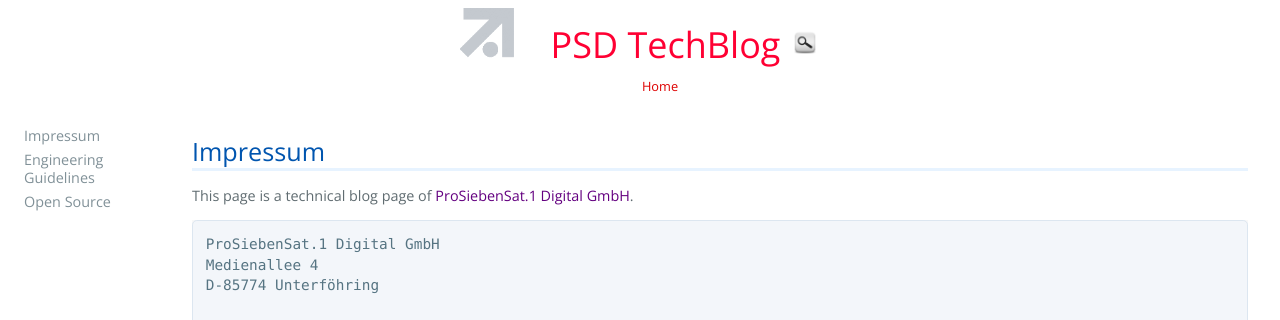
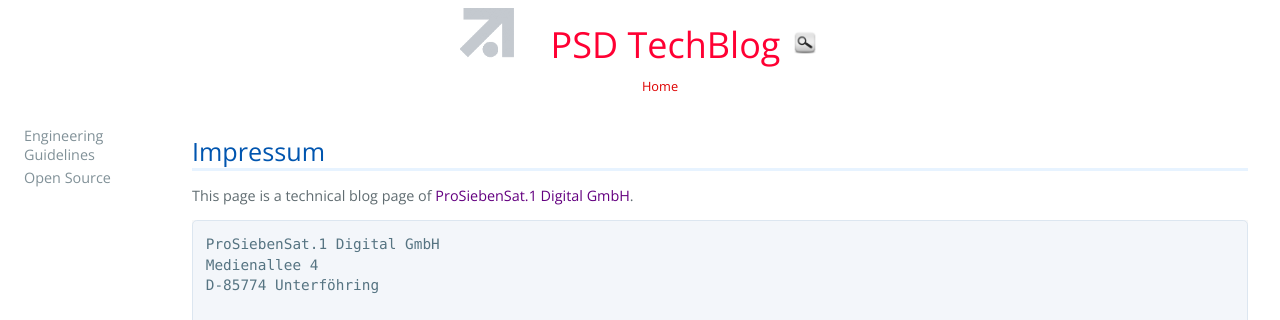
Before and after one commit to croedel/PSD-blog, a Jekyll site: the page built from impressum.md, in a window 1280 px wide. Shown: the top 320 px of the page. Built offline with Jekyll 4.4.1, drawn with Linux system fonts in a browser that asks for light colours; our own code applies the rules of GitHub Pages for plain Markdown files.

Commit message:
Update impressum.md

```diff
--- a/impressum.md
+++ b/impressum.md
@@ -1,5 +1,4 @@
 ---
-nav-title: Impressum
 ---
 
 # Impressum
```
